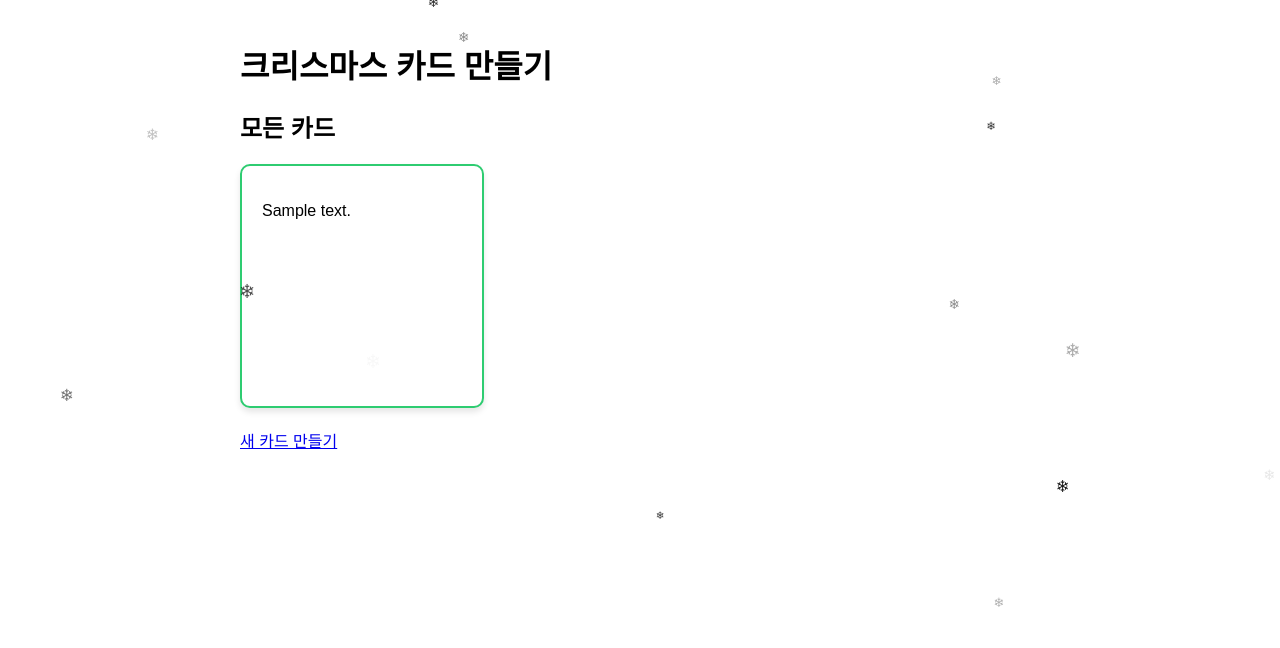
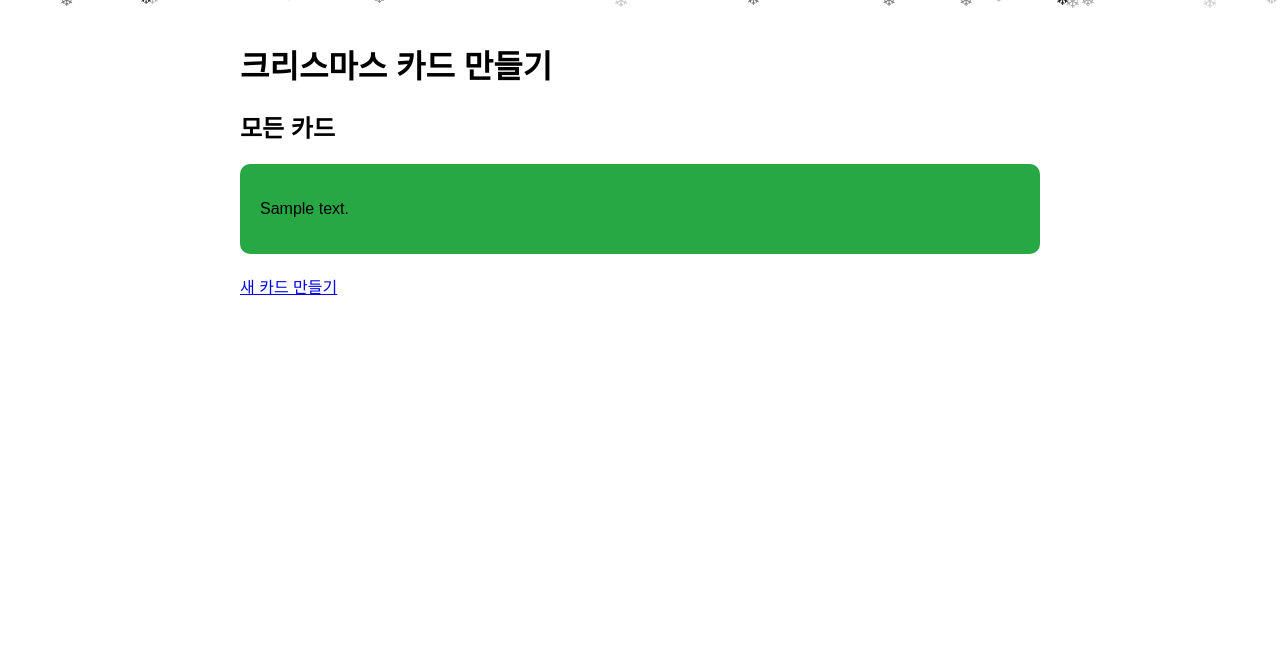
Before and after one commit to thelastmanchan/ChristmasCard, a Flask app: page / in a window 1280 px wide. Shown: the top 648 px of the page. Run offline with Flask 3, Linux system fonts and the light colour scheme; tables that the repository leaves empty hold one stand-in row (values such as "Sample post").

Commit message:
카드색 변경

```diff
--- a/ChristmasCard/static/style.css
+++ b/ChristmasCard/static/style.css
@@ -52,25 +52,9 @@
 
 /* 카드 스타일 추가 */
 .card {
-    background-color: white; /* 카드 배경색 */
+    background-color: #28a745; /* 카드 배경색을 초록색으로 설정 */
     border-radius: 10px; /* 모서리 둥글게 */
     padding: 20px; /* 내부 여백 */
     margin-bottom: 20px; /* 아래쪽 여백 */
-    box-shadow: 0 4px 6px rgba(0, 0, 0, 0.1); /* 그림자 효과 */
-
-    width: 200px; /* 카드 너비 (정사각형) */
-    height: 200px; /* 카드 높이 (정사각형) */
-
-    border: 2px solid #2ecc71; /* 테두리 색상 및 두께 */
+    box-shadow: 0 4px 6px rgba
 }
-
-.card:hover {
-    transform: translateY(-5px); /* 호버 시 애니메이션 효과 */
-}
-
-/* 눈 내리는 애니메이션 추가 */
-@keyframes fall {
-   to {
-       transform: translateY(100vh); /* 화면 아래로 떨어짐 */
-   }
-}
```
